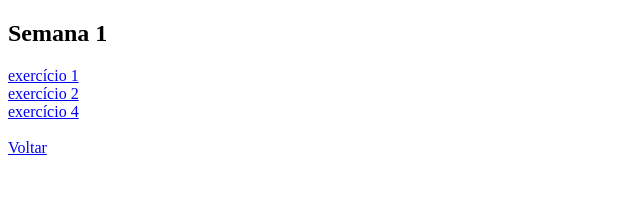
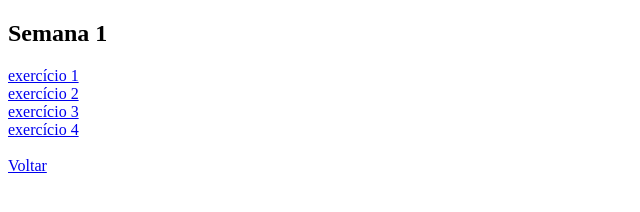
Before and after one commit to Maycon-1992/projeto-LB_ENG, a plain HTML site: page semana_1.html in a window 1280 px wide. Shown: the whole page, without its empty margins (0-640 px from the left). Drawn offline with Linux system fonts and the light colour scheme.

Commit message:
semana_1.html

```diff
--- a/semana_1.html
+++ b/semana_1.html
@@ -12,6 +12,7 @@
     <h2>Semana 1</h2>
     <a href="S1_atv1.html">exercício 1</a><br>
     <a href="S1_atv2.html">exercício 2</a><br>
+    <a href="S1_atv3.html">exercício 3</a><br>
     <a href="S1_atv4.html">exercício 4</a><br>
     <br>
     <a href="index.html">Voltar</a>
```
